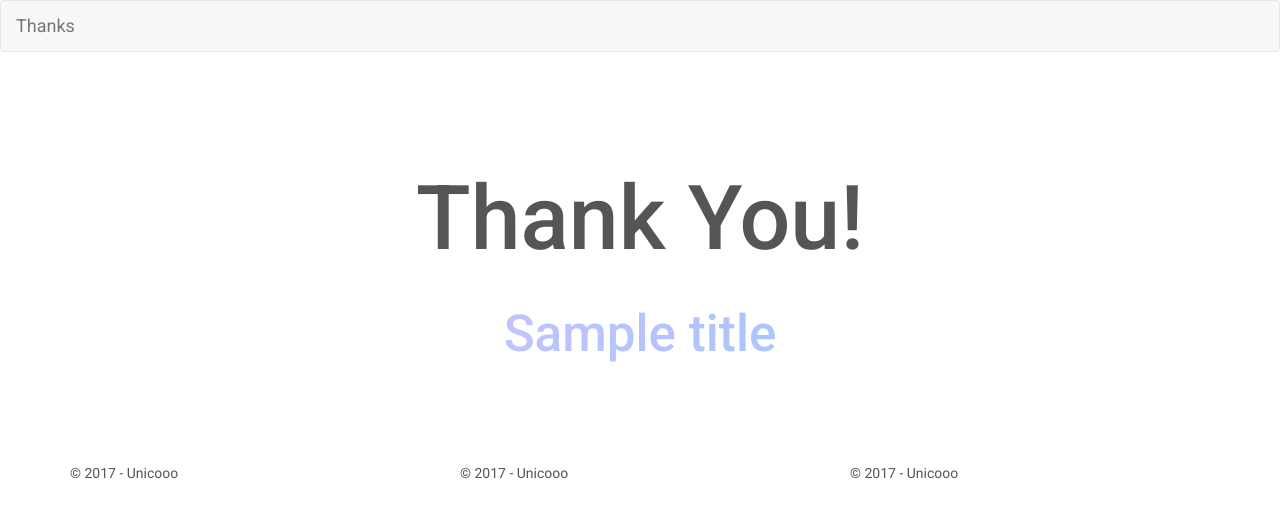
After one commit to thankyou-opensource/thankyou-open-source, a Django app: template templates/thanks_list.html in a window 1280 px wide. The commit adds this page. Shown: the top 518 px of the page. Run offline with Django 3.2, Linux system fonts and the light colour scheme; the template is opened without the code that fills it: most values are stand-ins (such as "Sample title", 1, 10 or a date in 2020); some libraries are stand-ins or nearby versions.

Commit message:
add thanks list

```diff
--- a/open_source/urls.py
+++ b/open_source/urls.py
@@ -4,6 +4,8 @@ from . import views
 
 urlpatterns = [
     url(r'^admin/', admin.site.urls),
+    url(r'list/(?P<title>.+)/$',
+        views.thanks_list, name='thanks_list'),
     url(r'thanks/(?P<title>.+)/$',
         views.thanks, name='thanks'),
     url(r'^api/', include('api.urls')),
--- /dev/null
+++ b/static/css/list.css
@@ -0,0 +1,30 @@
+.ql-toolbar {
+    display: none;
+}
+
+.ql-container.ql-snow {
+    border: 0px;
+}
+
+.editor-title-div {
+    text-align: center;
+}
+
+.editor-title-span {
+    font-size: 3.5vw;
+    font-weight: bold;
+}
+
+.editor-wrapper-div {
+    margin-bottom: 100px;
+}
+
+.editor-row {
+    margin: 0 auto;
+}
+
+.editor-name-span {
+    font-size: 1.5vw;
+    color: gray;
+    font-weight: 100;
+}
--- a/static/css/thanks.css
+++ b/static/css/thanks.css
@@ -3,7 +3,8 @@
 }
 .say-thank-div {
     text-align: center;
-    margin-bottom: 40px;
+    margin-bottom: 100px;
+    margin-top: 100px;
 }
 
 .say-thank-row {
@@ -12,12 +13,12 @@
 
 .say-thank-span {
     display: block;
-    font-size: 5vw;
+    font-size: 7vw;
     font-weight: 500;
 }
 
 .say-thank-title {
-    font-size: 5vw;
+    font-size: 4vw;
     background-image: linear-gradient(120deg, #e0c3fc 0%, #8ec5fc 100%);
     color:transparent;
     -webkit-background-clip: text;
@@ -70,3 +71,9 @@
 .editor-title {
     margin-bottom: 20px;
 }
+
+.say-thank-details {
+    font-weight: 100;
+    margin-top: 0;
+    padding-top: 0;
+}
--- /dev/null
+++ b/static/js/list.js
@@ -0,0 +1,77 @@
+function get_thanks_list(repo, container) {
+    $.ajax({
+        url: "/api/thanks/?repo=" + repo,
+        type: "GET",
+        dataType: "JSON",
+        cache: true,
+		success:function(data){
+            set_content(data, container);
+        },
+    });
+}
+
+function set_content(data, container) {
+    $.each(data, function(k, v) {
+        var $editor_wrapper_div = $("<div />", {
+            "class": "editor-wrapper-div col-md-10 col-md-offset-1"
+        });
+        // title
+        var $editor_title_div = $("<div />", {
+            "class": "editor-title-div"
+        });
+        var $editor_title_span = $("<span />", {
+            "class": "editor-title-span",
+            "text": v["title"]
+        });
+        // name
+        var $editor_name_div = $("<div />", {
+            "class": "editor-name-div"
+        });
+        var $editor_name_span = $("<span />", {
+            "class": "editor-name-span pull-right",
+            "text": v["name"]
+        });
+        // content
+        var $editor_content_div = $("<div />", {
+            "id": "editor-" + v["id"] ,
+        });
+        var toolbarOptions = [
+            [
+                {'align': [] },
+                {'list': 'bullet'},
+            ],
+        ];
+        var options = {
+            readOnly: true,
+            theme: 'snow',
+            modules: {
+                toolbar: toolbarOptions
+            },
+        };
+        $editor_content_div.css("margin-bottom", "40px");
+        $editor_title_div.append($editor_title_span);
+        $editor_name_div.append($editor_name_span);
+        $editor_wrapper_div.append($editor_title_div);
+        $editor_wrapper_div.append("<hr>");
+        $editor_wrapper_div.append($editor_content_div);
+        $editor_wrapper_div.append($editor_name_div);
+        container.append($editor_wrapper_div);
+
+        var editor = new Quill('#editor-' + v["id"], options);
+        editor.setContents(JSON.parse(v["content"]));
+    });
+}
+
+function get_repo_details(title) {
+    author = title.split("/")[0];
+    repo = title.split("/")[1];
+    url = "https://api.github.com/search/repositories?q=user:" + author + "+" + repo + " in:name&sort=stars&order=desc"
+    $.ajax({
+        url: url,
+        type: "GET",
+        dataType: "JSON",
+		success:function(data){
+            $(".say-thank-details").text(data["items"][0]["description"]);
+        },
+    });
+}
--- a/static/js/thanks.js
+++ b/static/js/thanks.js
@@ -1,4 +1,4 @@
-function submit_form(editor) {
+function submit_form(editor, title) {
     var editor_length = editor.getLength();
     if (editor_length <= 1) {
         alert("The letter can't be empty");
@@ -21,7 +21,7 @@ function submit_form(editor) {
         "content": JSON.stringify(editor.getContents()),
         "email": $(".recommend-email").val(),
         "name": $(".recommend-name").val(),
-        "repo": "123"
+        "repo": title
     }
     var csrftoken = getCookie('csrftoken');
     $.ajax({
@@ -37,7 +37,6 @@ function submit_form(editor) {
             console.log(data);
         },
         error: function(data) {
-            console.log(responseText);
         }
     });
 
--- /dev/null
+++ b/templates/thanks_list.html
@@ -0,0 +1,39 @@
+{% extends "base.html" %}
+{% load staticfiles %}
+{% block extra_styles %}
+<link rel="stylesheet" href="{% static 'css/css_lib/quill.snow.css' %}" />
+<link rel="stylesheet" href="{% static 'css/thanks.css' %}" />
+<link rel="stylesheet" href="{% static 'css/list.css' %}" />
+{% endblock %}
+
+{% block title %}Thanks Open Source{% endblock %}
+
+{% block content %}
+<div class="container">
+  <div class="row">
+    <div class="col-md-12">
+      <div class="say-thank-div">
+        <span class="say-thank-span">Thank You!</span>
+        <h1 class="say-thank-title">{{ title }}</h1>
+        <h2 class="say-thank-details"></h2>
+      </div> <!-- end country-content -->
+      <div class="editor-container container">
+        <div class="editor-row row">
+        </div>
+      </div> <!-- end editor-container -->
+    </div> <!-- end col-md-12 -->
+  </div> <!-- end row -->
+</div> <!-- end container -->
+{% endblock %}
+
+{% block extra_scripts %}
+<script src="{% static 'js/js_lib/quill.min.js' %}"></script>
+<script src="{% static 'js/list.js' %}"></script>
+<script>
+    $(document).ready(function(){
+        var title = "{{ title }}";
+        get_thanks_list(title, $(".editor-row"));
+        get_repo_details(title);
+    });
+</script>
+{% endblock %}
--- a/templates/thanks_post.html
+++ b/templates/thanks_post.html
@@ -78,8 +78,9 @@
        },
        theme: 'snow'
     });
+    var title = "{{ title }}";
     $(".submit-form").on("click", function() {
-        submit_form(editor);
+        submit_form(editor, title);
     });
 </script>
 {% endblock %}
--- a/thanks/models.py
+++ b/thanks/models.py
@@ -2,7 +2,7 @@ from django.db import models
 
 
 class Thanks(models.Model):
-    title = models.CharField(max_length=50)
+    title = models.CharField(max_length=128)
     content = models.TextField()
     name = models.CharField(max_length=512)
     email = models.EmailField(blank=True)
--- a/thanks/serializers.py
+++ b/thanks/serializers.py
@@ -6,5 +6,5 @@ class ThanksSerializer(serializers.ModelSerializer):
     class Meta:
         model = Thanks
         fields = (
-            'title', 'name', 'email', 'content',
-            'create_time')
+            'id', 'title', 'name', 'email',
+            'repo', 'content', 'create_time')
```
Also changed, not shown: open_source/views.py (+9 -0 lines), templates/frontpage.html (+9 -4 lines), thanks/migrations/0003_auto_20170725_0739.py (added).
